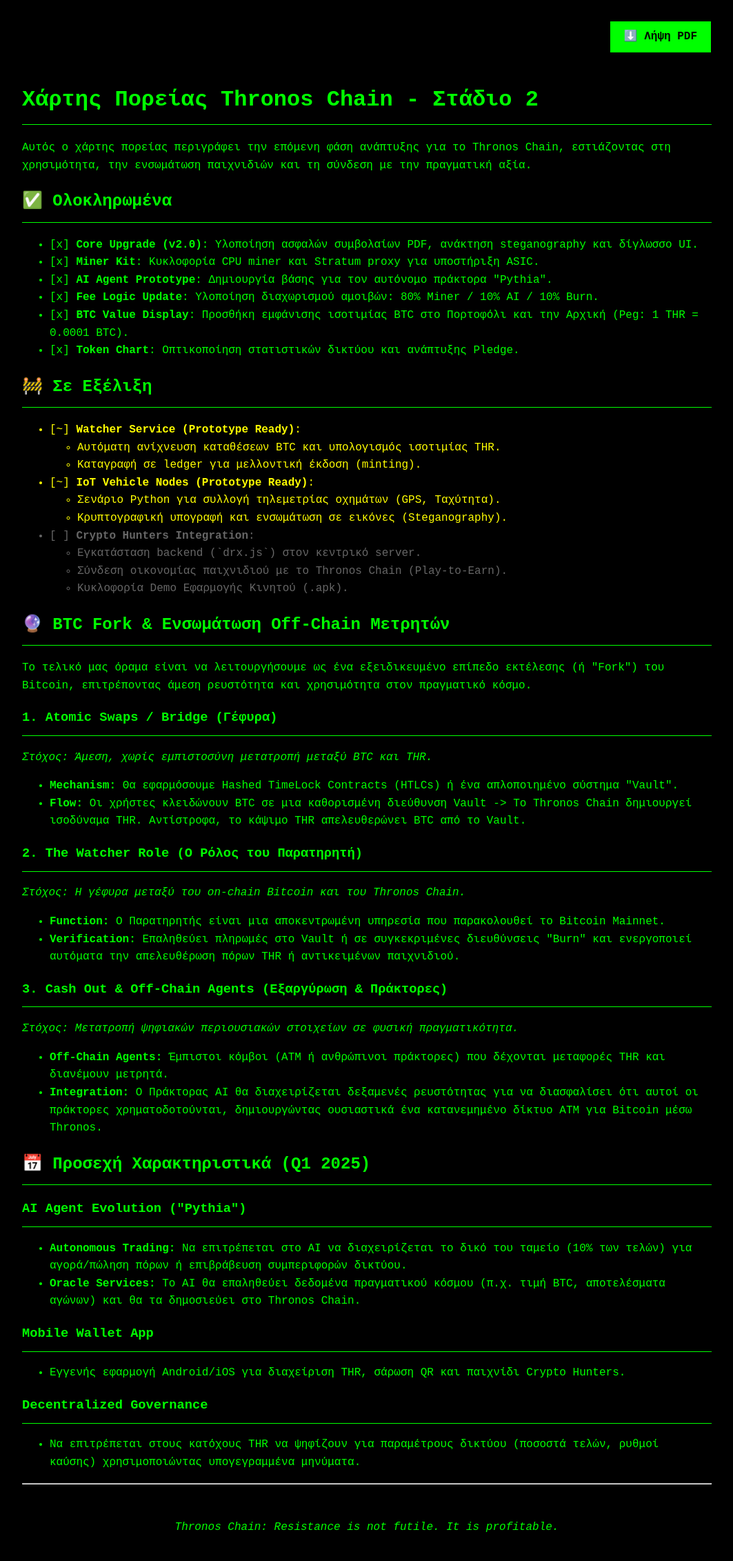
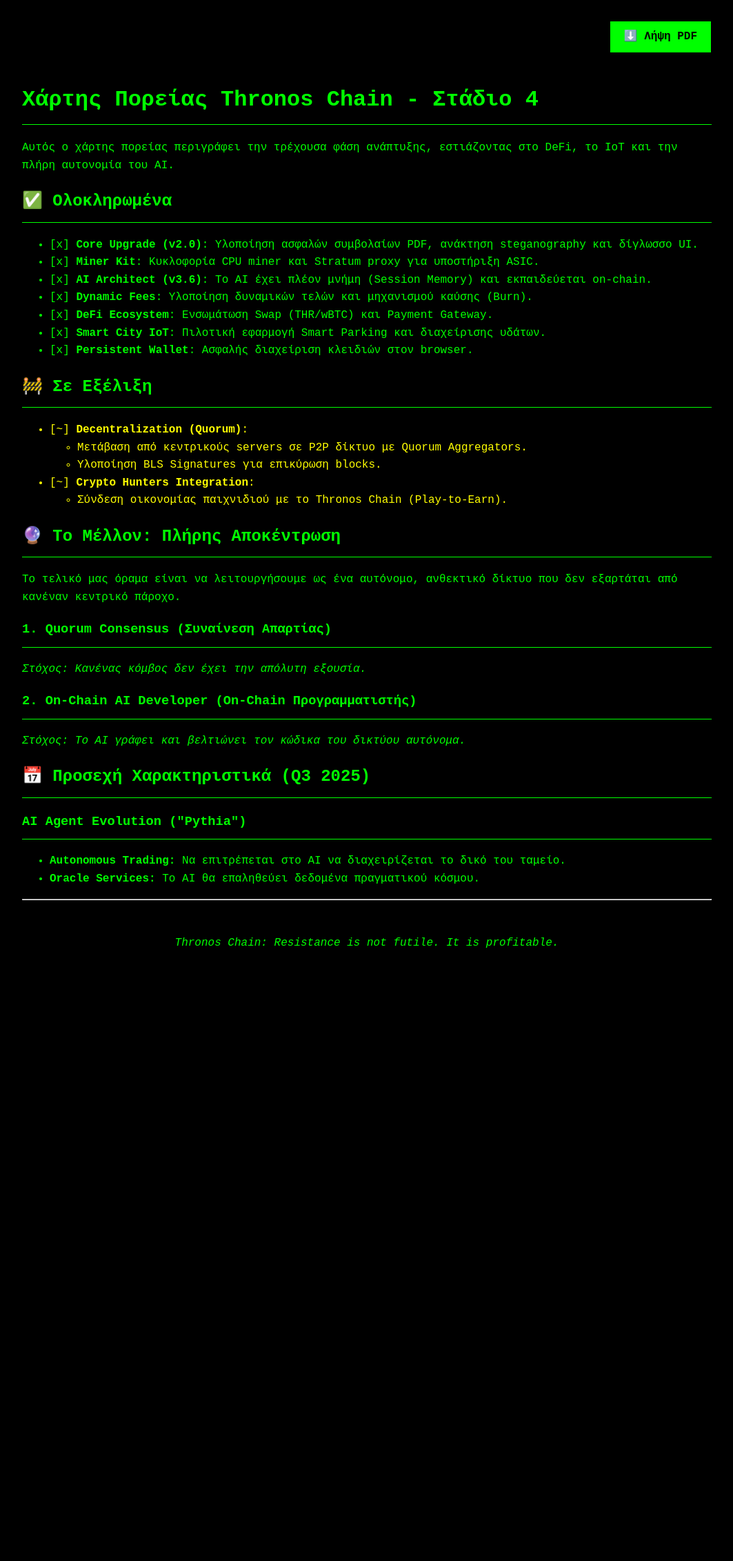
Before and after one commit to Tsipchain/thronos-V3.6, a Flask app: template templates/roadmap.html in a window 1280 px wide. Shown: the part 77-2340 px from the top of the page at 69% size, without its empty margins (108-1171 px from the left). After the commit the page ends 1451 px from the top, so only its background shows below. Run offline with Flask 2, Linux system fonts and the light colour scheme; the template is opened without the code that fills it, so the values that code supplies are empty.

Commit message:
Update roadmap to reflect Stage 4 developments

```diff
--- a/templates/roadmap.html
+++ b/templates/roadmap.html
@@ -30,88 +30,56 @@
     </a>
   </div>
 
-  <h1><span class="lang-el">Χάρτης Πορείας Thronos Chain - Στάδιο 2</span><span class="lang-en">Thronos Chain - Stage 2 Roadmap: Expansion & Utility</span></h1>
+  <h1><span class="lang-el">Χάρτης Πορείας Thronos Chain - Στάδιο 4</span><span class="lang-en">Thronos Chain - Stage 4 Roadmap: DeFi & Smart Cities</span></h1>
   <p>
-    <span class="lang-el">Αυτός ο χάρτης πορείας περιγράφει την επόμενη φάση ανάπτυξης για το Thronos Chain, εστιάζοντας στη χρησιμότητα, την ενσωμάτωση παιχνιδιών και τη σύνδεση με την πραγματική αξία.</span>
-    <span class="lang-en">This roadmap outlines the next phase of development for the Thronos Chain, focusing on utility, gaming integration, and real-world value connection.</span>
+    <span class="lang-el">Αυτός ο χάρτης πορείας περιγράφει την τρέχουσα φάση ανάπτυξης, εστιάζοντας στο DeFi, το IoT και την πλήρη αυτονομία του AI.</span>
+    <span class="lang-en">This roadmap outlines the current phase of development, focusing on DeFi, IoT, and full AI autonomy.</span>
   </p>
 
   <h2>✅ <span class="lang-el">Ολοκληρωμένα</span><span class="lang-en">Completed</span></h2>
   <ul>
     <li class="checked">[x] <strong>Core Upgrade (v2.0)</strong>: <span class="lang-el">Υλοποίηση ασφαλών συμβολαίων PDF, ανάκτηση steganography και δίγλωσσο UI.</span><span class="lang-en">Implemented secure PDF contracts, steganography recovery, and bilingual UI.</span></li>
     <li class="checked">[x] <strong>Miner Kit</strong>: <span class="lang-el">Κυκλοφορία CPU miner και Stratum proxy για υποστήριξη ASIC.</span><span class="lang-en">Released CPU miner and Stratum proxy for ASIC support.</span></li>
-    <li class="checked">[x] <strong>AI Agent Prototype</strong>: <span class="lang-el">Δημιουργία βάσης για τον αυτόνομο πράκτορα "Pythia".</span><span class="lang-en">Created the base for the autonomous agent "Pythia".</span></li>
-    <li class="checked">[x] <strong>Fee Logic Update</strong>: <span class="lang-el">Υλοποίηση διαχωρισμού αμοιβών: 80% Miner / 10% AI / 10% Burn.</span><span class="lang-en">Implemented 80% Miner / 10% AI / 10% Burn reward split.</span></li>
-    <li class="checked">[x] <strong>BTC Value Display</strong>: <span class="lang-el">Προσθήκη εμφάνισης ισοτιμίας BTC στο Πορτοφόλι και την Αρχική (Peg: 1 THR = 0.0001 BTC).</span><span class="lang-en">Added BTC exchange rate display in Wallet and Home (Peg: 1 THR = 0.0001 BTC).</span></li>
-    <li class="checked">[x] <strong>Token Chart</strong>: <span class="lang-el">Οπτικοποίηση στατιστικών δικτύου και ανάπτυξης Pledge.</span><span class="lang-en">Visualization of network stats and Pledge growth.</span></li>
+    <li class="checked">[x] <strong>AI Architect (v3.6)</strong>: <span class="lang-el">Το AI έχει πλέον μνήμη (Session Memory) και εκπαιδεύεται on-chain.</span><span class="lang-en">AI now possesses Session Memory and is trained on-chain.</span></li>
+    <li class="checked">[x] <strong>Dynamic Fees</strong>: <span class="lang-el">Υλοποίηση δυναμικών τελών και μηχανισμού καύσης (Burn).</span><span class="lang-en">Implemented dynamic fees and burn mechanism.</span></li>
+    <li class="checked">[x] <strong>DeFi Ecosystem</strong>: <span class="lang-el">Ενσωμάτωση Swap (THR/wBTC) και Payment Gateway.</span><span class="lang-en">Integration of Swap (THR/wBTC) and Payment Gateway.</span></li>
+    <li class="checked">[x] <strong>Smart City IoT</strong>: <span class="lang-el">Πιλοτική εφαρμογή Smart Parking και διαχείρισης υδάτων.</span><span class="lang-en">Pilot implementation of Smart Parking and water management.</span></li>
+    <li class="checked">[x] <strong>Persistent Wallet</strong>: <span class="lang-el">Ασφαλής διαχείριση κλειδιών στον browser.</span><span class="lang-en">Secure in-browser key management.</span></li>
   </ul>
 
   <h2>🚧 <span class="lang-el">Σε Εξέλιξη</span><span class="lang-en">In Progress</span></h2>
   <ul>
-    <li class="in-progress">[~] <strong>Watcher Service (Prototype Ready)</strong>:
+    <li class="in-progress">[~] <strong>Decentralization (Quorum)</strong>:
         <ul>
-            <li><span class="lang-el">Αυτόματη ανίχνευση καταθέσεων BTC και υπολογισμός ισοτιμίας THR.</span><span class="lang-en">Automatic detection of BTC deposits and THR conversion calculation.</span></li>
-            <li><span class="lang-el">Καταγραφή σε ledger για μελλοντική έκδοση (minting).</span><span class="lang-en">Logging to ledger for future minting.</span></li>
+            <li><span class="lang-el">Μετάβαση από κεντρικούς servers σε P2P δίκτυο με Quorum Aggregators.</span><span class="lang-en">Transition from centralized servers to P2P network with Quorum Aggregators.</span></li>
+            <li><span class="lang-el">Υλοποίηση BLS Signatures για επικύρωση blocks.</span><span class="lang-en">Implementation of BLS Signatures for block validation.</span></li>
         </ul>
     </li>
-    <li class="in-progress">[~] <strong>IoT Vehicle Nodes (Prototype Ready)</strong>:
+    <li class="in-progress">[~] <strong>Crypto Hunters Integration</strong>:
         <ul>
-            <li><span class="lang-el">Σενάριο Python για συλλογή τηλεμετρίας οχημάτων (GPS, Ταχύτητα).</span><span class="lang-en">Python script for vehicle telemetry collection (GPS, Speed).</span></li>
-            <li><span class="lang-el">Κρυπτογραφική υπογραφή και ενσωμάτωση σε εικόνες (Steganography).</span><span class="lang-en">Cryptographic signing and embedding into images (Steganography).</span></li>
-        </ul>
-    </li>
-    <li class="unchecked">[ ] <strong>Crypto Hunters Integration</strong>:
-        <ul>
-            <li><span class="lang-el">Εγκατάσταση backend (`drx.js`) στον κεντρικό server.</span><span class="lang-en">Deploy backend (`drx.js`) on the main server.</span></li>
             <li><span class="lang-el">Σύνδεση οικονομίας παιχνιδιού με το Thronos Chain (Play-to-Earn).</span><span class="lang-en">Connect game economy to Thronos Chain (Play-to-Earn).</span></li>
-            <li><span class="lang-el">Κυκλοφορία Demo Εφαρμογής Κινητού (.apk).</span><span class="lang-en">Release Mobile App Demo (.apk).</span></li>
         </ul>
     </li>
   </ul>
 
-  <h2>🔮 <span class="lang-el">BTC Fork & Ενσωμάτωση Off-Chain Μετρητών</span><span class="lang-en">BTC Fork & Off-Chain Cash Integration</span></h2>
+  <h2>🔮 <span class="lang-el">Το Μέλλον: Πλήρης Αποκέντρωση</span><span class="lang-en">The Future: Full Decentralization</span></h2>
   <p>
-    <span class="lang-el">Το τελικό μας όραμα είναι να λειτουργήσουμε ως ένα εξειδικευμένο επίπεδο εκτέλεσης (ή "Fork") του Bitcoin, επιτρέποντας άμεση ρευστότητα και χρησιμότητα στον πραγματικό κόσμο.</span>
-    <span class="lang-en">Our ultimate vision is to function as a specialized execution layer (or "Fork") of Bitcoin, enabling instant liquidity and real-world utility.</span>
+    <span class="lang-el">Το τελικό μας όραμα είναι να λειτουργήσουμε ως ένα αυτόνομο, ανθεκτικό δίκτυο που δεν εξαρτάται από κανέναν κεντρικό πάροχο.</span>
+    <span class="lang-en">Our ultimate vision is to operate as an autonomous, resilient network independent of any centralized provider.</span>
   </p>
 
-  <h3>1. Atomic Swaps / Bridge (<span class="lang-el">Γέφυρα</span><span class="lang-en">Bridge</span>)</h3>
-  <p><em><span class="lang-el">Στόχος: Άμεση, χωρίς εμπιστοσύνη μετατροπή μεταξύ BTC και THR.</span><span class="lang-en">Objective: Instant, trustless conversion between BTC and THR.</span></em></p>
-  <ul>
-    <li><strong>Mechanism:</strong> <span class="lang-el">Θα εφαρμόσουμε Hashed TimeLock Contracts (HTLCs) ή ένα απλοποιημένο σύστημα "Vault".</span><span class="lang-en">We will implement Hashed TimeLock Contracts (HTLCs) or a simplified "Vault" system.</span></li>
-    <li><strong>Flow:</strong> <span class="lang-el">Οι χρήστες κλειδώνουν BTC σε μια καθορισμένη διεύθυνση Vault -> Το Thronos Chain δημιουργεί ισοδύναμα THR. Αντίστροφα, το κάψιμο THR απελευθερώνει BTC από το Vault.</span><span class="lang-en">Users lock BTC in a designated Vault address -> Thronos Chain mints equivalent THR. Conversely, burning THR releases BTC from the Vault.</span></li>
-  </ul>
+  <h3>1. Quorum Consensus (<span class="lang-el">Συναίνεση Απαρτίας</span><span class="lang-en">Quorum Consensus</span>)</h3>
+  <p><em><span class="lang-el">Στόχος: Κανένας κόμβος δεν έχει την απόλυτη εξουσία.</span><span class="lang-en">Objective: No single node has absolute power.</span></em></p>
 
-  <h3>2. The Watcher Role (<span class="lang-el">Ο Ρόλος του Παρατηρητή</span><span class="lang-en">The Watcher Role</span>)</h3>
-  <p><em><span class="lang-el">Στόχος: Η γέφυρα μεταξύ του on-chain Bitcoin και του Thronos Chain.</span><span class="lang-en">Objective: The bridge between on-chain Bitcoin and Thronos Chain.</span></em></p>
-  <ul>
-    <li><strong>Function:</strong> <span class="lang-el">Ο Παρατηρητής είναι μια αποκεντρωμένη υπηρεσία που παρακολουθεί το Bitcoin Mainnet.</span><span class="lang-en">The Watcher is a decentralized service that monitors the Bitcoin Mainnet.</span></li>
-    <li><strong>Verification:</strong> <span class="lang-el">Επαληθεύει πληρωμές στο Vault ή σε συγκεκριμένες διευθύνσεις "Burn" και ενεργοποιεί αυτόματα την απελευθέρωση πόρων THR ή αντικειμένων παιχνιδιού.</span><span class="lang-en">It verifies payments to the Vault or specific "Burn" addresses and automatically triggers the release of THR assets or game items.</span></li>
-  </ul>
+  <h3>2. On-Chain AI Developer (<span class="lang-el">On-Chain Προγραμματιστής</span><span class="lang-en">On-Chain Developer</span>)</h3>
+  <p><em><span class="lang-el">Στόχος: Το AI γράφει και βελτιώνει τον κώδικα του δικτύου αυτόνομα.</span><span class="lang-en">Objective: The AI writes and improves the network code autonomously.</span></em></p>
 
-  <h3>3. Cash Out & Off-Chain Agents (<span class="lang-el">Εξαργύρωση & Πράκτορες</span><span class="lang-en">Cash Out & Agents</span>)</h3>
-  <p><em><span class="lang-el">Στόχος: Μετατροπή ψηφιακών περιουσιακών στοιχείων σε φυσική πραγματικότητα.</span><span class="lang-en">Objective: Turning digital assets into physical reality.</span></em></p>
-  <ul>
-    <li><strong>Off-Chain Agents:</strong> <span class="lang-el">Έμπιστοι κόμβοι (ATM ή ανθρώπινοι πράκτορες) που δέχονται μεταφορές THR και διανέμουν μετρητά.</span><span class="lang-en">Trusted nodes (ATMs or human agents) that accept THR transfers and dispense cash.</span></li>
-    <li><strong>Integration:</strong> <span class="lang-el">Ο Πράκτορας AI θα διαχειρίζεται δεξαμενές ρευστότητας για να διασφαλίσει ότι αυτοί οι πράκτορες χρηματοδοτούνται, δημιουργώντας ουσιαστικά ένα κατανεμημένο δίκτυο ATM για Bitcoin μέσω Thronos.</span><span class="lang-en">The AI Agent will manage liquidity pools to ensure these agents are funded, effectively creating a distributed ATM network for Bitcoin via Thronos.</span></li>
-  </ul>
-
-  <h2>📅 <span class="lang-el">Προσεχή Χαρακτηριστικά (Q1 2025)</span><span class="lang-en">Upcoming Features (Q1 2025)</span></h2>
+  <h2>📅 <span class="lang-el">Προσεχή Χαρακτηριστικά (Q3 2025)</span><span class="lang-en">Upcoming Features (Q3 2025)</span></h2>
 
   <h3>AI Agent Evolution ("Pythia")</h3>
   <ul>
-    <li><strong>Autonomous Trading:</strong> <span class="lang-el">Να επιτρέπεται στο AI να διαχειρίζεται το δικό του ταμείο (10% των τελών) για αγορά/πώληση πόρων ή επιβράβευση συμπεριφορών δικτύου.</span><span class="lang-en">Allow the AI to manage its own 10% fee treasury to buy/sell assets or reward specific network behaviors.</span></li>
-    <li><strong>Oracle Services:</strong> <span class="lang-el">Το AI θα επαληθεύει δεδομένα πραγματικού κόσμου (π.χ. τιμή BTC, αποτελέσματα αγώνων) και θα τα δημοσιεύει στο Thronos Chain.</span><span class="lang-en">The AI will verify real-world data (e.g., BTC price, game results) and post it to the Thronos Chain.</span></li>
-  </ul>
-
-  <h3>Mobile Wallet App</h3>
-  <ul>
-    <li><span class="lang-el">Εγγενής εφαρμογή Android/iOS για διαχείριση THR, σάρωση QR και παιχνίδι Crypto Hunters.</span><span class="lang-en">Native Android/iOS app for managing THR, scanning QRs, and playing Crypto Hunters.</span></li>
-  </ul>
-
-  <h3>Decentralized Governance</h3>
-  <ul>
-    <li><span class="lang-el">Να επιτρέπεται στους κατόχους THR να ψηφίζουν για παραμέτρους δικτύου (ποσοστά τελών, ρυθμοί καύσης) χρησιμοποιώντας υπογεγραμμένα μηνύματα.</span><span class="lang-en">Allow THR holders to vote on network parameters (fee rates, burn rates) using signed messages.</span></li>
+    <li><strong>Autonomous Trading:</strong> <span class="lang-el">Να επιτρέπεται στο AI να διαχειρίζεται το δικό του ταμείο.</span><span class="lang-en">Allow the AI to manage its own treasury.</span></li>
+    <li><strong>Oracle Services:</strong> <span class="lang-el">Το AI θα επαληθεύει δεδομένα πραγματικού κόσμου.</span><span class="lang-en">The AI will verify real-world data.</span></li>
   </ul>
 
   <hr>
```
